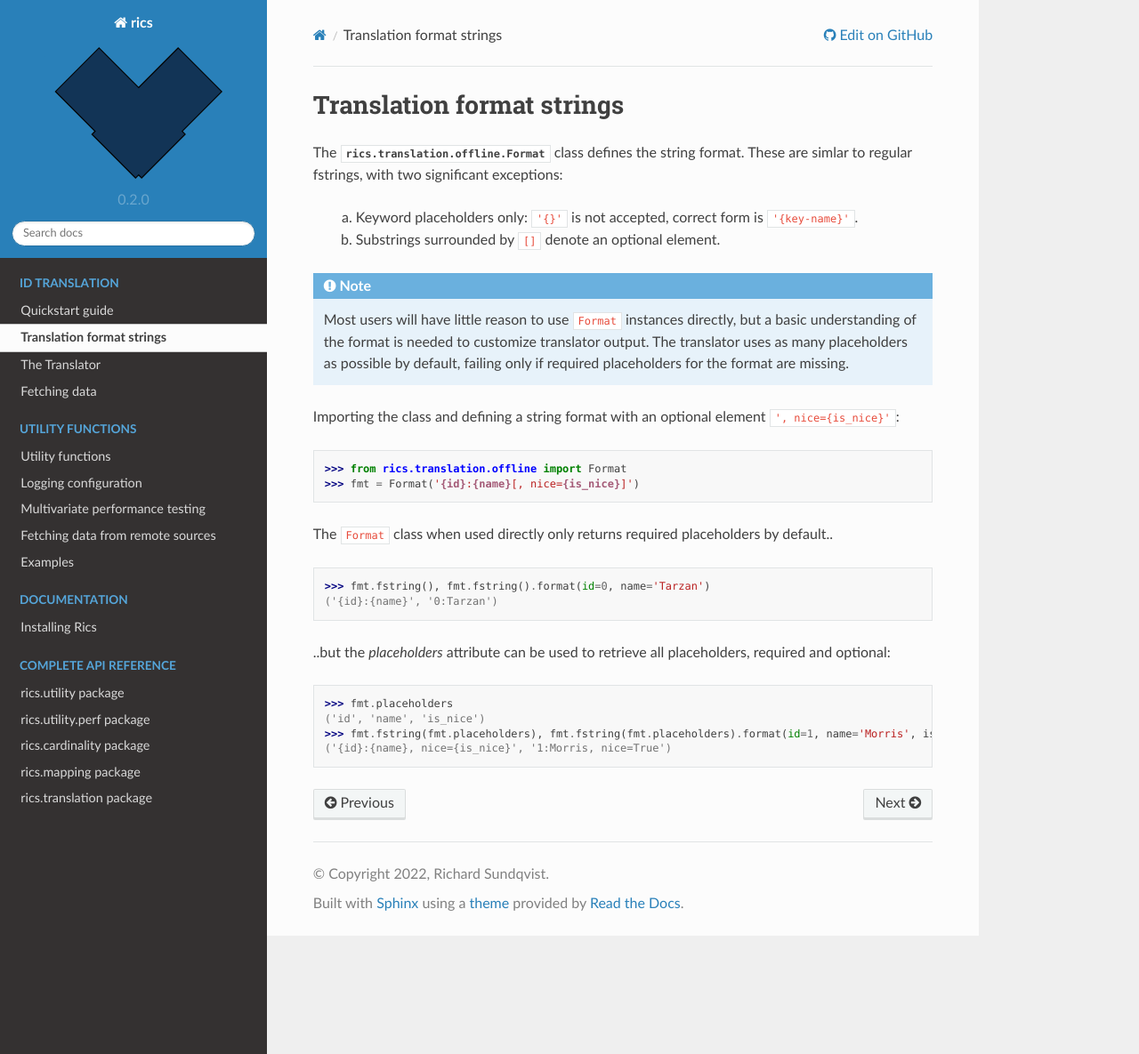
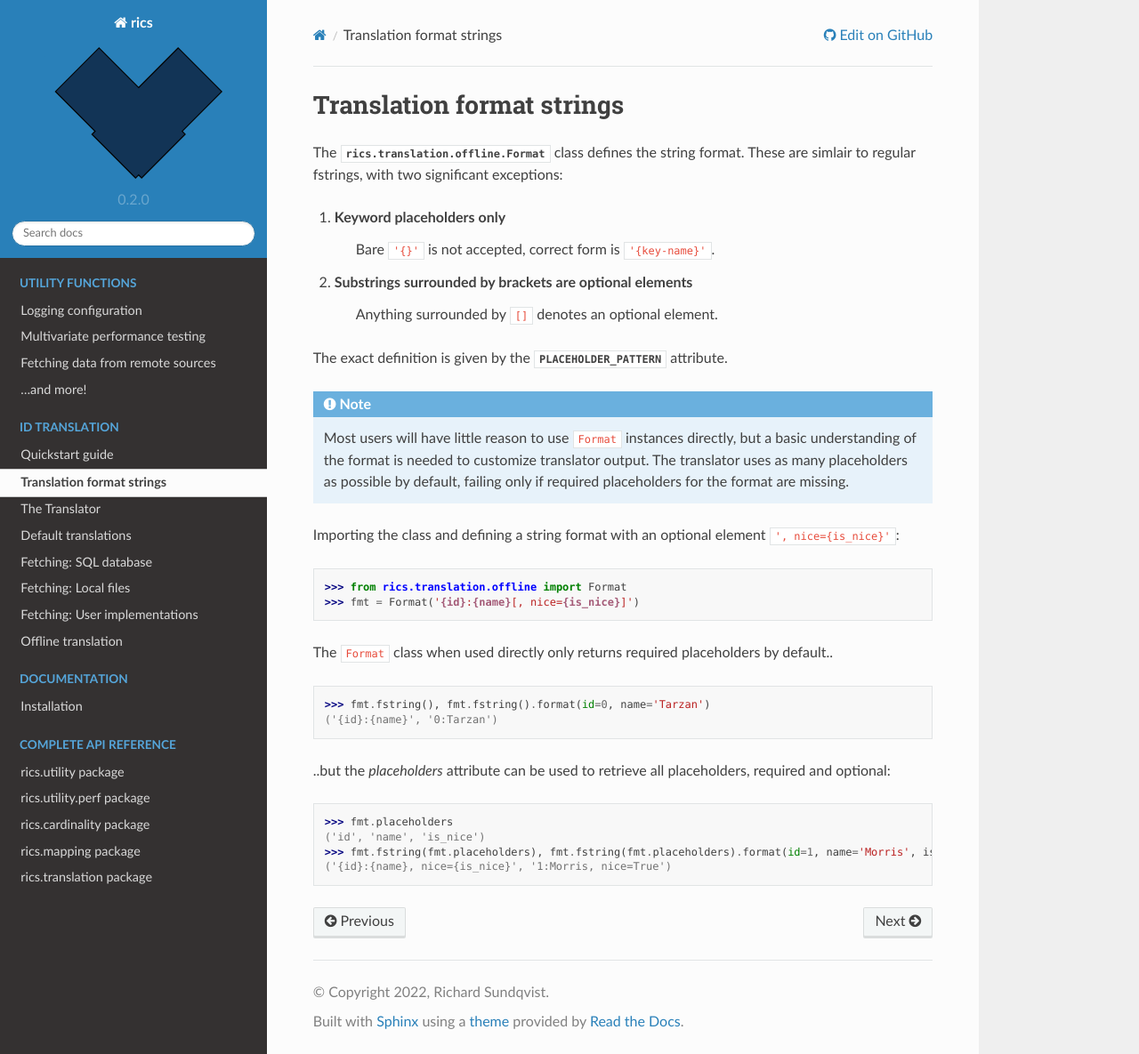
Before and after one commit to rsundqvist/rics, a Sphinx documentation site: the page built from docs/translation-format.rst, in a window 1280 px wide and 1185 px high. Shown: the whole window at 89% size. Built offline with Sphinx 7.4.7 and the Read the Docs theme 2.0.0, drawn with Linux system fonts in a browser that asks for light colours.

Commit message:
Even more documentation fixups

```diff
--- a/docs/conf.py
+++ b/docs/conf.py
@@ -38,6 +38,7 @@
     "sphinx.ext.viewcode",
     "sphinx.ext.napoleon",
     "sphinx.ext.intersphinx",
+    "sphinx.ext.autosectionlabel",
     "recommonmark",
 ]
 
--- a/docs/installation.rst
+++ b/docs/installation.rst
@@ -8,7 +8,7 @@
 Stable release
 --------------
 
-To install rics, run this command in your terminal:
+To install, run this command in your terminal:
 
 .. code-block:: console
 
--- a/docs/translation-format.rst
+++ b/docs/translation-format.rst
@@ -1,11 +1,16 @@
 ==========================
 Translation format strings
 ==========================
-The :class:`rics.translation.offline.Format` class defines the string format. These are simlar to regular fstrings, with
-two significant exceptions:
+The :class:`rics.translation.offline.Format` class defines the string format. These are simlair to regular fstrings,
+with two significant exceptions:
 
-    a. Keyword placeholders only: ``'{}'`` is not accepted, correct form is ``'{key-name}'``.
-    b. Substrings surrounded by ``[]`` denote an optional element.
+1. Keyword placeholders only
+    Bare ``'{}'`` is not accepted, correct form is ``'{key-name}'``.
+
+2. Substrings surrounded by brackets are optional elements
+    Anything surrounded by ``[]`` denotes an optional element.
+
+The exact definition is given by the :attr:`~rics.translation.offline.Format.PLACEHOLDER_PATTERN` attribute.
 
 .. note::
 
--- /dev/null
+++ b/docs/utility-more.rst
@@ -0,0 +1,6 @@
+============
+...and more!
+============
+
+Only a handful of the available utility functions are presented here. For all available methods,
+see the :doc:`complete API reference <rics.utility>`.
```
Also changed, not shown: docs/index.rst (+10 -7 lines), docs/translation-api.rst (+37 -13 lines), docs/translation-quickstart.rst (+0 -8 lines), docs/utility-data-download.rst (added, +37 -0 lines), docs/utility-logging.rst (added, +47 -0 lines), docs/utility-perftest.rst (added, +19 -0 lines), docs/utility.rst (deleted, +0 -113 lines), 6 other files.
